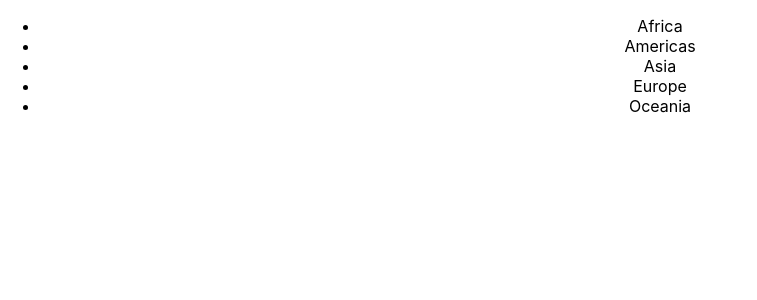
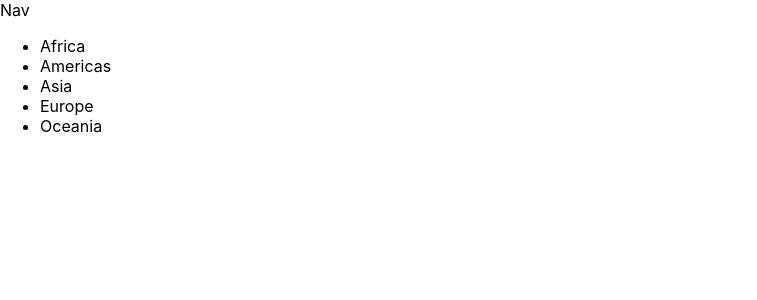
Before and after one commit to dqarias/Air-pollution-app, a React (Create React App) app: page / in a window 1280 px wide. Shown: the top 300 px of the page, without its empty margins (0-757 px from the left). Built offline with nearby package versions, Linux system fonts and the light colour scheme.

Commit message:
Set up router for countries route

```diff
--- a/src/App.js
+++ b/src/App.js
@@ -1,11 +1,23 @@
+import { BrowserRouter, Routes, Route } from 'react-router-dom';
+import AirPollution from './Routes/App/AirPollution';
 import Home from './Routes/Home/Home';
+import Countries from './Routes/Countries/Countries';
+import Pollution from './Routes/Pollution/Pollution';
+import NotFound from './Routes/NotFound/NotFound';
 import './App.css';
 
 function App() {
   return (
-    <div className="App">
-      <Home />
-    </div>
+    <BrowserRouter>
+      <Routes>
+        <Route path="/" element={<AirPollution />}>
+          <Route index element={<Home />} />
+          <Route path=":region" element={<Countries />} />
+          <Route path=":region/:country" element={<Pollution />} />
+        </Route>
+        <Route path="*" element={<NotFound />} />
+      </Routes>
+    </BrowserRouter>
   );
 }
 
--- a/src/Components/Continent/Continent.js
+++ b/src/Components/Continent/Continent.js
@@ -1,6 +1,13 @@
 import React from 'react';
+import { useNavigate } from 'react-router-dom';
 
-const Continent = ({ name, handleCountries }) => (
+const Continent = ({ name }) => {
+  const navigate = useNavigate();
+  const handleCountries = () => {
+    navigate(`/${name}`);
+  };
+
+  return (
     <li
       onClick={() => handleCountries()}
       aria-hidden="true"
@@ -8,5 +15,6 @@ const Continent = ({ name, handleCountries }) => (
       {name}
     </li>
   );
+};
 
 export default Continent;
--- a/src/Components/Continents/Continents.js
+++ b/src/Components/Continents/Continents.js
@@ -2,21 +2,15 @@ import React from 'react';
 import continentsData from '../../Utils/continentData';
 import Continent from '../Continent/Continent';
 
-const Continents = () => {
-  const handleCountries = () => {
-    console.log('click');
-  };
-  return (
+const Continents = () => (
   <ul>
     {continentsData.map((continent) => (
       <Continent
         key={continent}
         name={continent}
-          handleCountries={handleCountries}
       />
     ))}
   </ul>
 );
-};
 
 export default Continents;
--- /dev/null
+++ b/src/Components/Nav/Nav.js
@@ -0,0 +1,7 @@
+import React from 'react';
+
+const Nav = () => (
+  <div>Nav</div>
+);
+
+export default Nav;
--- /dev/null
+++ b/src/Routes/App/AirPollution.js
@@ -0,0 +1,12 @@
+import React from 'react';
+import { Outlet } from 'react-router-dom';
+import Nav from '../../Components/Nav/Nav';
+
+const AirPollution = () => (
+  <>
+    <Nav />
+    <Outlet />
+  </>
+);
+
+export default AirPollution;
--- /dev/null
+++ b/src/Routes/Countries/Countries.js
@@ -0,0 +1,7 @@
+import React from 'react';
+
+const Countries = () => (
+  <div>Countries</div>
+);
+
+export default Countries;
--- /dev/null
+++ b/src/Routes/NotFound/NotFound.js
@@ -0,0 +1,7 @@
+import React from 'react';
+
+const NotFound = () => (
+  <div>Not Found</div>
+);
+
+export default NotFound;
--- /dev/null
+++ b/src/Routes/Pollution/Pollution.js
@@ -0,0 +1,7 @@
+import React from 'react';
+
+const Pollution = () => (
+  <div>Pollution</div>
+);
+
+export default Pollution;
```
Also changed, not shown: src/Components/Countries/Country.js (added). Lines whose indentation alone changed are shown as unchanged.
